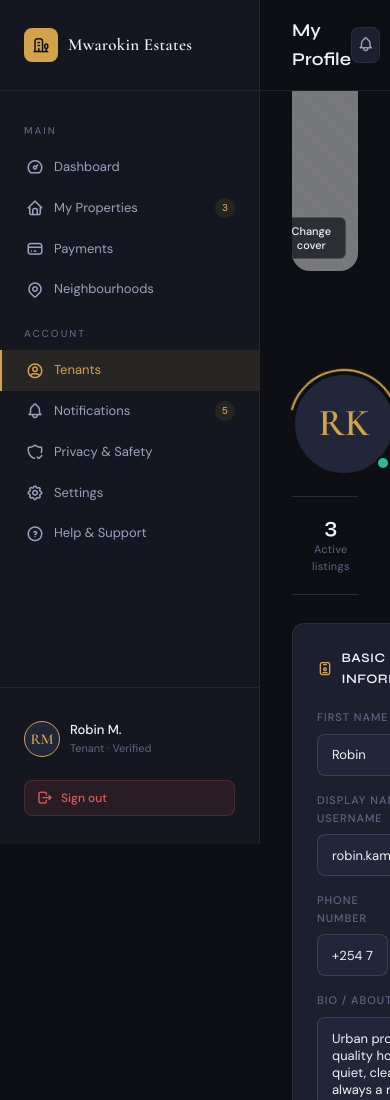
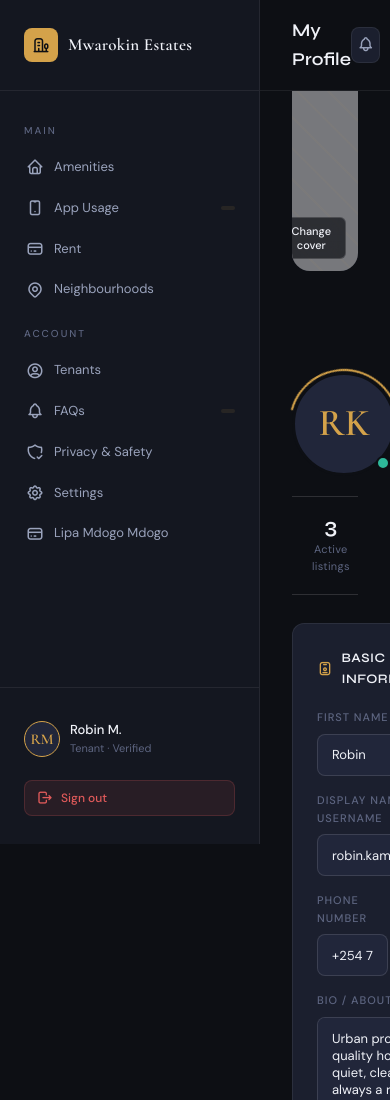
Before and after one commit to 99DevOps892/mwarokin-estates, a plain HTML site: page My Profile.html in a window 390 px wide. Shown: the top 1100 px of the page. Drawn offline with nearby package versions, Linux system fonts and the light colour scheme; grey boxes are pictures that could not be loaded.

Commit message:
Update My Profile.html

```diff
--- a/My Profile.html
+++ b/My Profile.html
@@ -976,36 +976,36 @@ input,select,textarea{font-family:'DM Sans',sans-serif}
     </div>
 
     <div class="nav-section-label">Main</div>
-    <a href="#" class="nav-item" onclick="nav(this)">
-      <i class="ti ti-dashboard"></i> Dashboard
+    <a href="Mwarokin Amenities.html" class="nav-item" onclick="nav(this)">
+      <i class="ti ti-home"></i> Amenities
     </a>
-    <a href="#" class="nav-item" onclick="nav(this)">
-      <i class="ti ti-home"></i> My Properties
-      <span class="nav-badge">3</span>
+    <a href="App Usage.html" class="nav-item" onclick="nav(this)">
+     <i class="ti ti-device-mobile"></i> App Usage
+      <span class="nav-badge"></span>
     </a>
-    <a href="#" class="nav-item" onclick="nav(this)">
-      <i class="ti ti-credit-card"></i> Payments
+    <a href="Rent.html" class="nav-item" onclick="nav(this)">
+      <i class="ti ti-credit-card"></i> Rent
     </a>
-    <a href="#" class="nav-item" onclick="nav(this)">
+    <a href="Neighbourhoods.html" class="nav-item" onclick="nav(this)">
       <i class="ti ti-map-pin"></i> Neighbourhoods
     </a>
 
     <div class="nav-section-label" style="margin-top:16px">Account</div>
-    <a href="Tenants.htmls" class="nav-item active" onclick="nav(this)">
+    <a href="Tenants.html" class="nav-item" onclick="nav(this)">
       <i class="ti ti-user-circle"></i> Tenants
     </a>
-    <a href="#" class="nav-item" onclick="nav(this)">
-      <i class="ti ti-bell"></i> Notifications
-      <span class="nav-badge">5</span>
+    <a href="Faqs.html" class="nav-item" onclick="nav(this)">
+      <i class="ti ti-bell"></i> FAQs
+      <span class="nav-badge"></span>
     </a>
-    <a href="#" class="nav-item" onclick="nav(this)">
+    <a href="Privacy.html" class="nav-item" onclick="nav(this)">
       <i class="ti ti-shield-check"></i> Privacy & Safety
     </a>
-    <a href="#" class="nav-item" onclick="nav(this)">
+    <a href="Settings.html" class="nav-item" onclick="nav(this)">
       <i class="ti ti-settings"></i> Settings
     </a>
-    <a href="#" class="nav-item" onclick="nav(this)">
-      <i class="ti ti-help-circle"></i> Help & Support
+    <a href="LipaMdogo.html" class="nav-item" onclick="nav(this)">
+      <i class="ti ti-credit-card"></i> Lipa Mdogo Mdogo
     </a>
 
     <div class="sidebar-footer">
```
